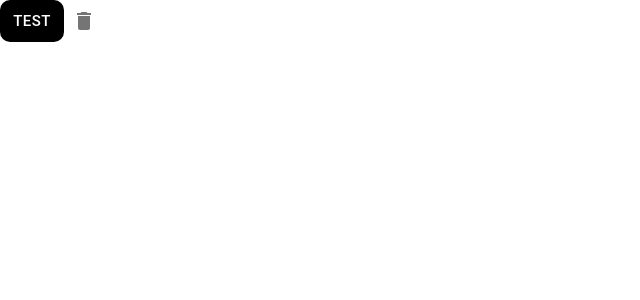
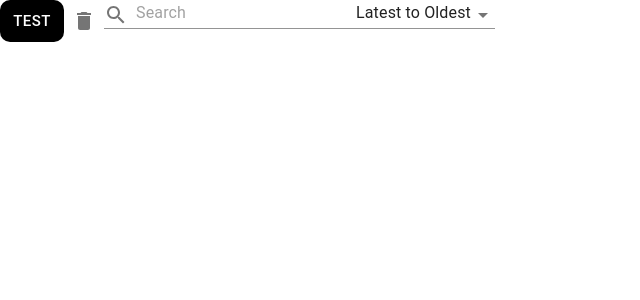
Before and after one commit to Ammar-Raneez/Ijazah_Tours, a React (Create React App) app: page / in a window 1280 px wide. Shown: the top 300 px of the page, without its empty margins (0-640 px from the left). Built offline with nearby package versions, Linux system fonts and the light colour scheme.

Commit message:
feat: create text field atom

```diff
--- a/src/App.tsx
+++ b/src/App.tsx
@@ -2,8 +2,19 @@ import ButtonAtom from './atoms/ButtonAtom';
 import IconAtom from './atoms/IconAtom';
 import GlobalStyle from './globalStyle';
 import DeleteIcon from '@mui/icons-material/Delete';
+import SearchIcon from '@mui/icons-material/Search';
+import TextFieldAtom from './atoms/TextFieldAtom';
+import { useState } from 'react';
+
+const options = [
+  { value: 'Latest to Oldest', label: 'Latest to Oldest' },
+	{ value: 'Oldest to Latest', label: 'Oldest to Latest' }
+]
 
 function App() {
+  const [field, setField] = useState('');
+	const [sort, setSort] = useState(options[0].value);
+
   return (
     <div className="App">
       <GlobalStyle />
@@ -20,6 +31,33 @@ function App() {
         size="medium"
         children={<DeleteIcon />}
       />
+      <TextFieldAtom
+        variant="standard"
+        size="small"
+        adornmentPosition="start"
+        label=""
+        required={false}
+        disabled={false}
+        focused={false}
+        select={false}
+        onChange={(e: any) => setField(e.target.value)}
+        value={field}
+        error={false}
+        helperText=""
+        children={<SearchIcon />}
+        placeholder="Search"
+      />
+      <TextFieldAtom
+        variant="standard"
+        size="small"
+        adornmentPosition="end"
+        label=""
+        select
+        onChange={(e: any) => setSort(e.target.value)}
+        dropdownOptions={options}
+        value={sort}
+        children={<DeleteIcon />}
+      />
     </div>
   );
 }
--- /dev/null
+++ b/src/atoms/TextFieldAtom.tsx
@@ -0,0 +1,94 @@
+import { InputAdornment, MenuItem, TextField } from '@mui/material';
+
+interface DropdownOption {
+  label: string;
+  value: string;
+}
+
+interface TextFieldAtomProps {
+  variant: 'outlined' | 'filled' | 'standard';
+  size: 'small' | 'medium';
+  adornmentPosition: 'start' | 'end';
+  label: string;
+  required?: boolean;
+  disabled?: boolean;
+  focused?: boolean;
+  error?: boolean;
+  select: boolean;
+  helperText?: string;
+  placeholder?: string;
+  value: any;
+  onChange: any;
+  dropdownOptions?: DropdownOption[];
+  children?: any;
+}
+
+function TextFieldAtom({
+  variant,
+  size,
+  adornmentPosition,
+  label,
+  required,
+  disabled,
+  focused,
+  select,
+  error,
+  helperText,
+  placeholder,
+  value,
+  onChange,
+  dropdownOptions,
+  ...props
+}: TextFieldAtomProps) {
+  return (
+    !select ? (
+      <TextField
+        value={value}
+        onChange={onChange}
+        variant={variant}
+        size={size}
+        label={label}
+        required={required}
+        disabled={disabled}
+        focused={focused}
+        error={error}
+        helperText={helperText}
+        placeholder={placeholder}
+        InputProps={adornmentPosition === 'start' ? {
+          startAdornment: (
+            <InputAdornment
+              position={adornmentPosition}
+            >
+              {props.children}
+            </InputAdornment>
+          )
+        }: {
+          endAdornment: (
+            <InputAdornment
+              position={adornmentPosition}
+            >
+              {props.children}
+            </InputAdornment>
+          )
+        }}
+      />
+    ) : (
+      <TextField
+      select
+      value={value}
+      onChange={onChange}
+      variant={variant}
+      size={size}
+      label={label}
+    >
+      {dropdownOptions!.map((option: DropdownOption) => (
+        <MenuItem value={option.value} key={option.value}>
+          {option.label}
+        </MenuItem>
+      ))}
+    </TextField>
+    )
+  );
+}
+
+export default TextFieldAtom;
```
